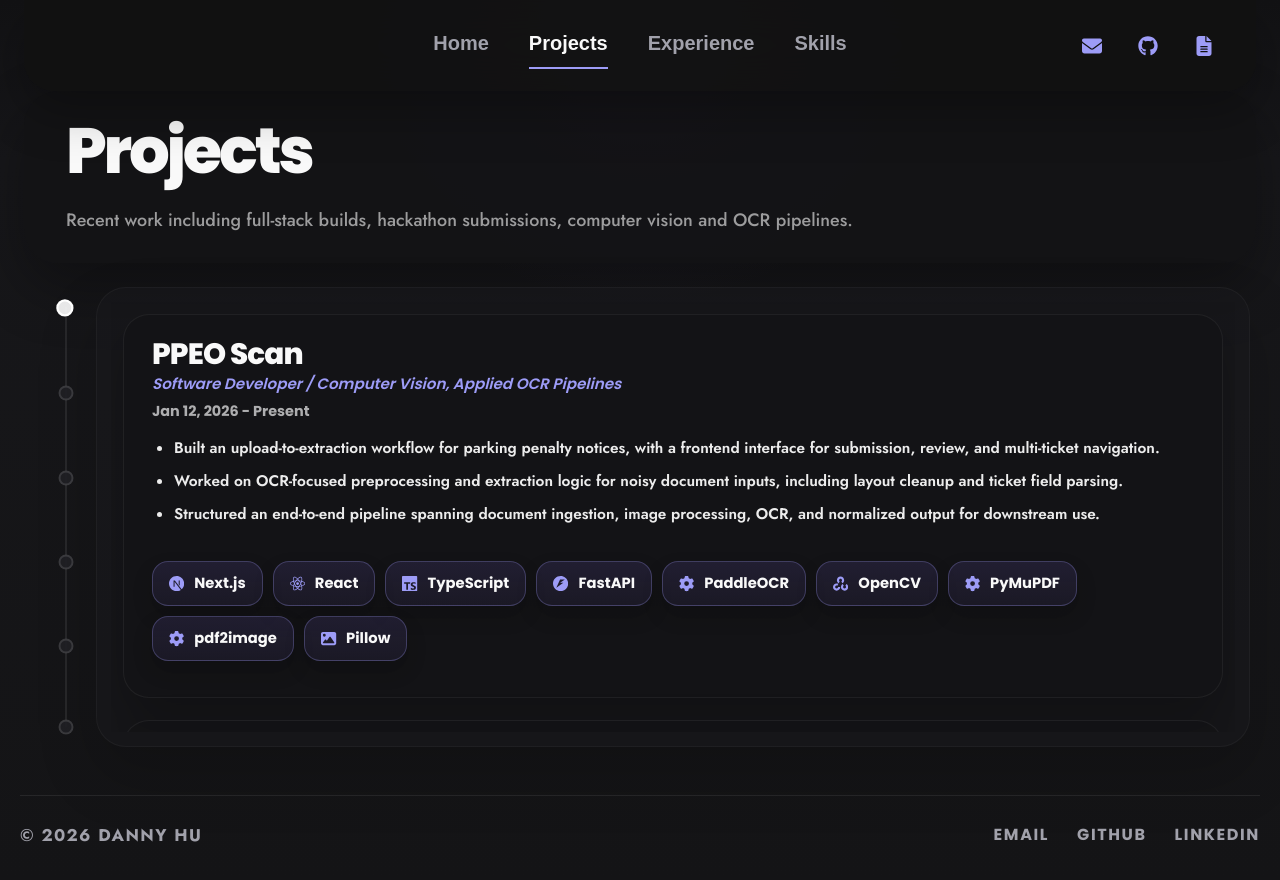
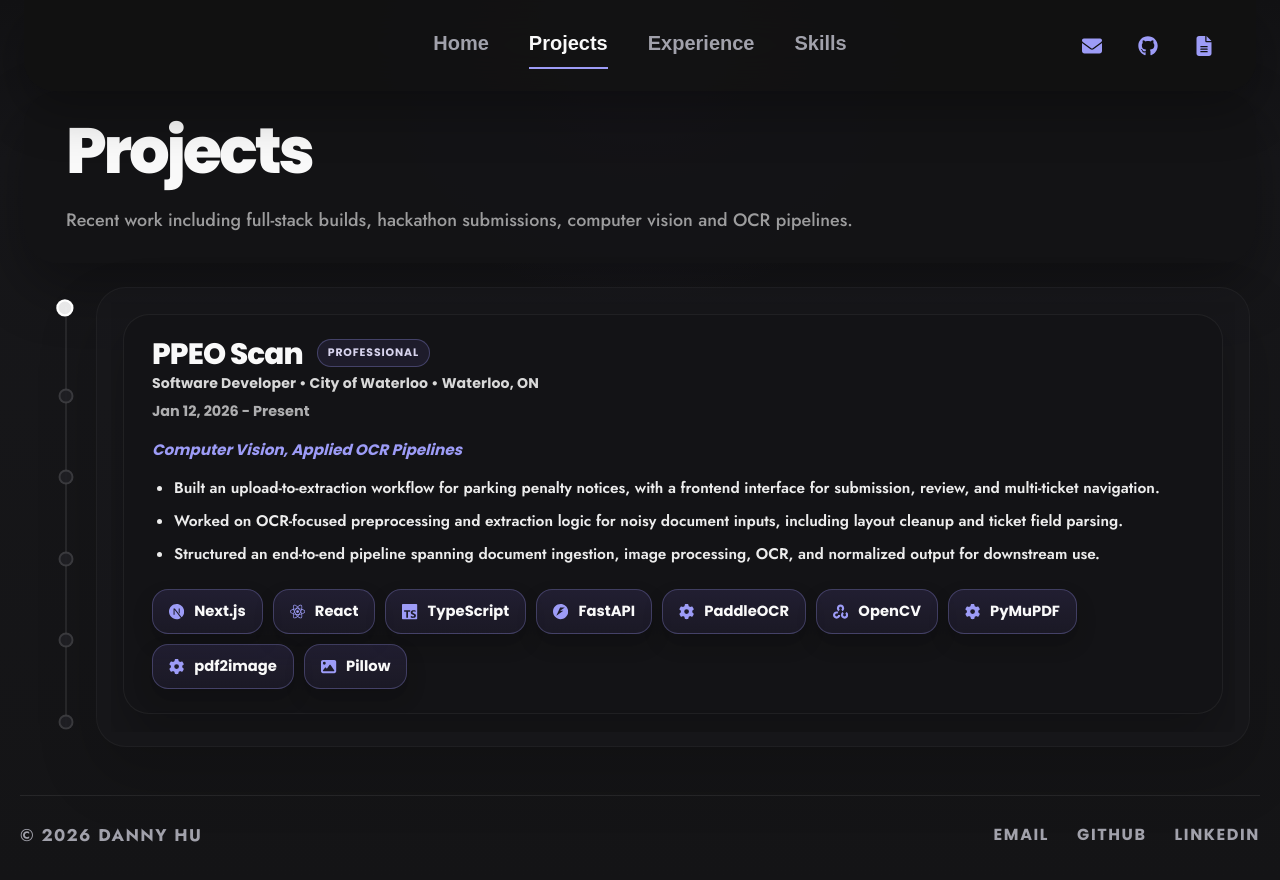
Before and after one commit to Danh295/Portfolio, a Next.js app: page /projects in a window 1280 px wide. Shown: the top 880 px of the page. Built offline with nearby package versions, Linux system fonts and the light colour scheme.

Commit message:
style(projects): refine card metadata and category labels

```diff
--- a/src/app/projects/ProjectsTimeline.jsx
+++ b/src/app/projects/ProjectsTimeline.jsx
@@ -225,6 +225,12 @@ export default function ProjectsTimeline({ projects }) {
   const interpolatedEnd = segmentStart + (segmentEnd - segmentStart) * Math.max(0, Math.min(segmentProgress, 1));
   const progressHeight = `${Math.max(0, interpolatedEnd - progressStart)}%`;
 
+  const formatMetaLine = (project) => {
+    return [project.role, project.company, project.location]
+      .filter(Boolean)
+      .join(" • ");
+  };
+
   return (
     <section className={styles.projectsShell}>
       <div className={styles.progressNav}>
@@ -264,9 +270,8 @@ export default function ProjectsTimeline({ projects }) {
                 </div>
               )}
               <span className={styles.dotPreviewTitle}>{projects[hoveredDot].title}</span>
-              <span className={styles.dotPreviewMeta}>
-                {projects[hoveredDot].role} / {projects[hoveredDot].context}
-              </span>
+              <span className={styles.dotPreviewMeta}>{formatMetaLine(projects[hoveredDot])}</span>
+              <span className={styles.dotPreviewContext}>{projects[hoveredDot].context}</span>
             </div>
           )}
         </div>
@@ -288,10 +293,13 @@ export default function ProjectsTimeline({ projects }) {
               <div className={styles.copyColumn}>
                 <div className={styles.copyHeader}>
                   <div className={styles.copyIntro}>
-                    <h2 className={styles.projectTitle}>{project.title}</h2>
-                    <p className={styles.projectMeta}>
-                      {project.role} / {project.context}
-                    </p>
+                    <div className={styles.titleRow}>
+                      <h2 className={styles.projectTitle}>{project.title}</h2>
+                      {project.category && (
+                        <span className={styles.projectCategory}>{project.category}</span>
+                      )}
+                    </div>
+                    <p className={styles.projectMeta}>{formatMetaLine(project)}</p>
                     <p className={styles.projectTimeline}>{project.timeline}</p>
                   </div>
 
@@ -303,6 +311,8 @@ export default function ProjectsTimeline({ projects }) {
                     </div>
                   )}
                 </div>
+
+                <p className={styles.projectContext}>{project.context}</p>
 
                 <ul className={styles.bulletList}>
                   {project.bullets.map((bullet) => (
--- a/src/app/projects/page.module.css
+++ b/src/app/projects/page.module.css
@@ -145,8 +145,17 @@
 .dotPreviewMeta {
   font-family: "Poppins", sans-serif;
   font-size: 0.72rem;
-  font-weight: 600;
-  color: rgba(249, 249, 249, 0.5);
+  font-weight: 700;
+  color: rgba(249, 249, 249, 0.72);
+  line-height: 1.2;
+}
+
+.dotPreviewContext {
+  font-family: "Poppins", sans-serif;
+  font-size: 0.72rem;
+  font-weight: 700;
+  font-style: italic;
+  color: var(--secondary);
   line-height: 1.2;
 }
 
@@ -209,7 +218,14 @@
 
 .copyIntro {
   display: grid;
-  gap: 4px;
+  gap: 5px;
+}
+
+.titleRow {
+  display: flex;
+  flex-wrap: wrap;
+  align-items: center;
+  gap: 14px;
 }
 
 .projectTitle {
@@ -219,11 +235,32 @@
   color: var(--foreground1);
 }
 
+.projectCategory {
+  padding: 5px 10px;
+  border-radius: 999px;
+  border: 1px solid rgba(157, 156, 247, 0.3);
+  background: rgba(101, 84, 175, 0.14);
+  font-family: "Poppins", sans-serif;
+  font-size: 0.68rem;
+  font-weight: 700;
+  letter-spacing: 0.08em;
+  text-transform: uppercase;
+  color: rgba(232, 229, 255, 0.92);
+}
+
 .projectMeta {
   font-family: "Poppins", sans-serif;
-  font-size: clamp(0.94rem, 1.18vw, 1.15rem);
+  font-size: clamp(0.88rem, 1.02vw, 1rem);
+  font-weight: 700;
+  letter-spacing: 0.01em;
+  color: rgba(249, 249, 249, 0.86);
+}
+
+.projectContext {
+  font-family: "Poppins", sans-serif;
+  font-size: clamp(0.95rem, 1.12vw, 1.08rem);
   font-style: italic;
-  font-weight: 600;
+  font-weight: 700;
   color: var(--secondary);
 }
 
```
